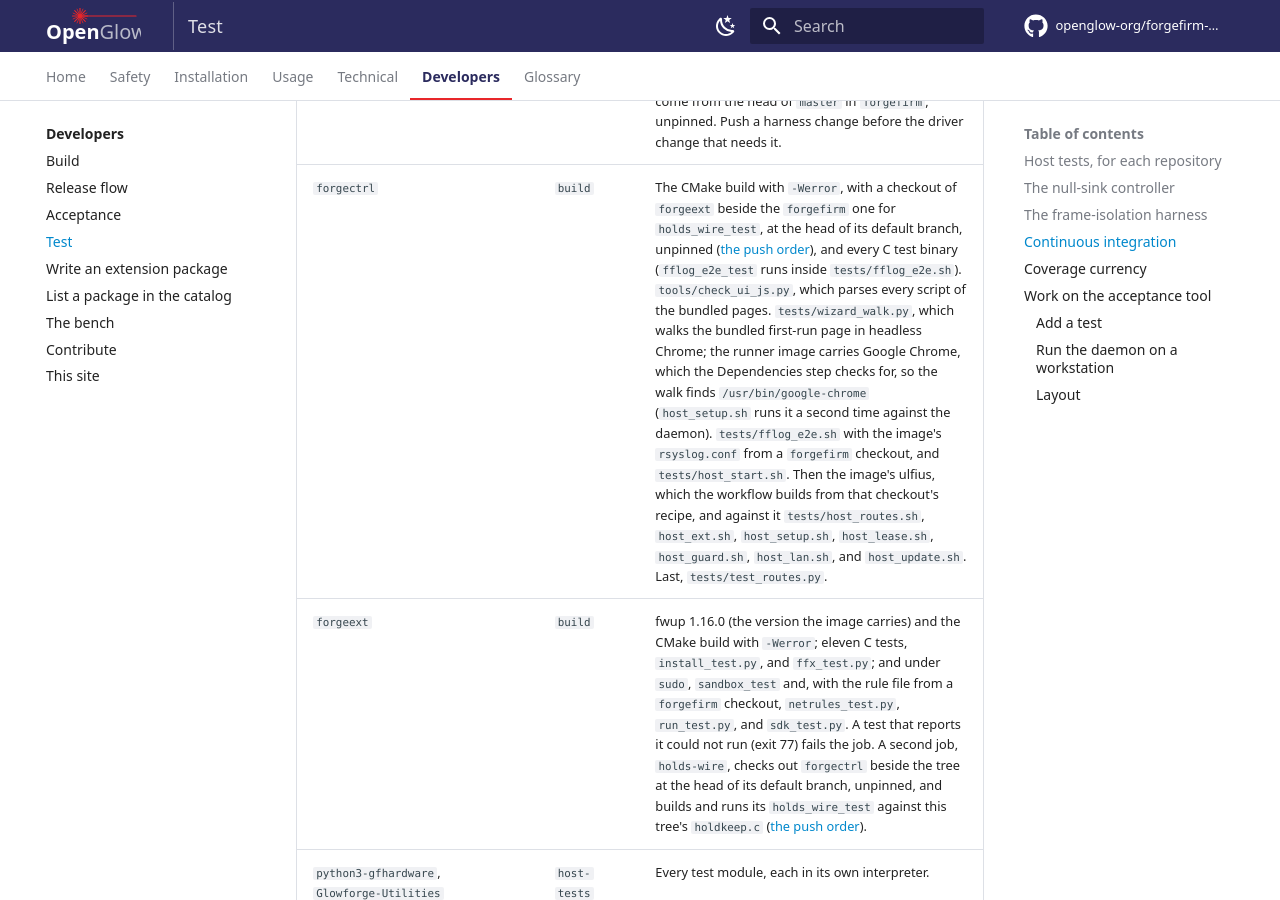
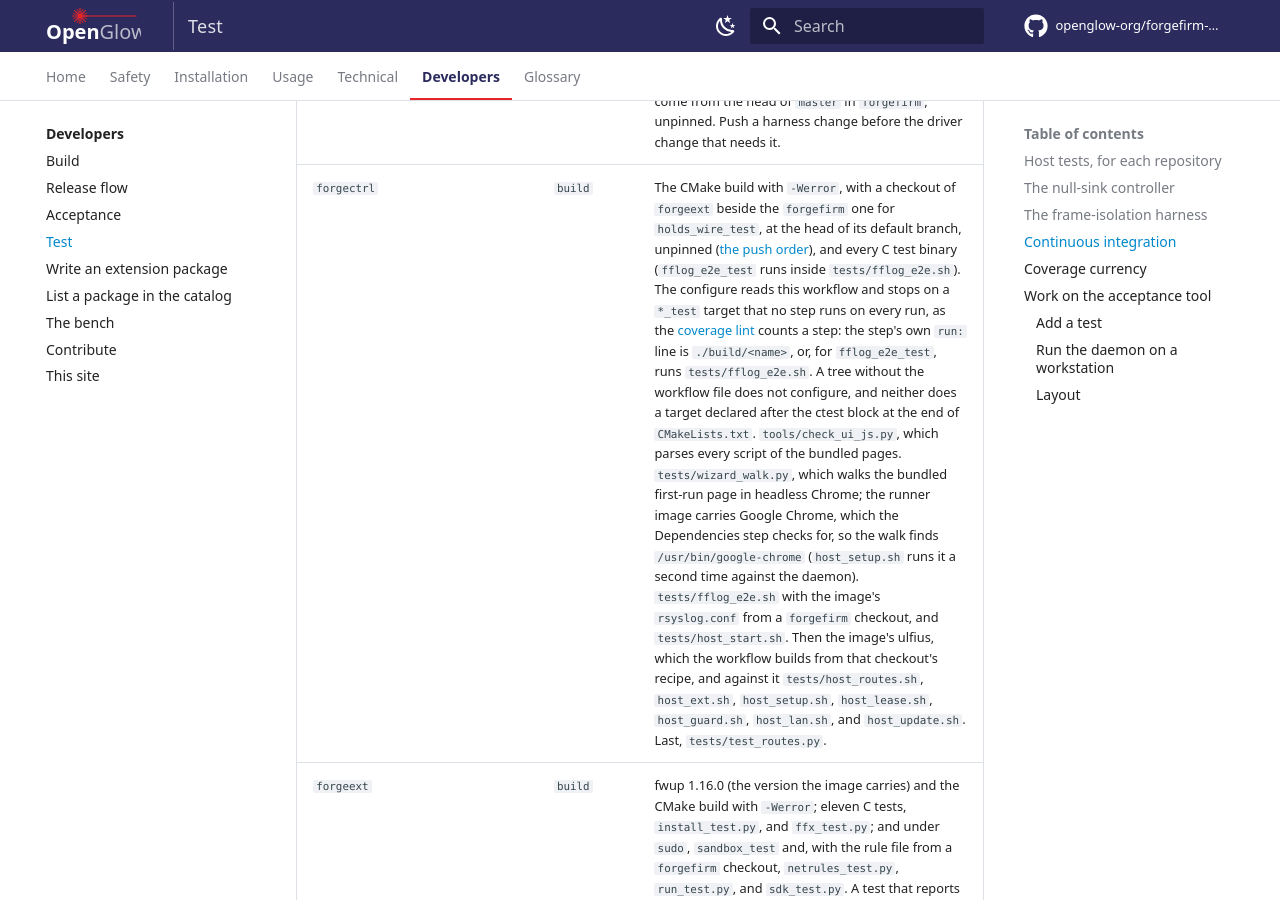
Before and after one commit to openglow-org/forgefirm-docs, an MkDocs documentation site: the page built from docs/developers/testing.md, in a window 1280 px wide and 900 px high, scrolled down 8503 px. Built offline with MkDocs 1.6.1 and Material for MkDocs 9.7.7, drawn with Linux system fonts in a browser that asks for light colours; comment, search, counter and statistics services are not loaded.

Commit message:
Testing: forgectrl's configure stops on a test target that no CI step runs
Companion of forgectrl 50b4daf (CMakeLists: the configure counts a CI
step as the lint does, and no target follows the ctest block).

The forgectrl row says each tests/*_test.c binary is a ctest case; the
configure also holds each *_test target to a step of build.yml that
runs it, a build rule no page stated.

- developers/testing.md, Continuous integration, the forgectrl row: the
  configure reads the workflow and stops on a *_test target that no step
  runs on every run, as the coverage lint counts a step: the step's own
  run: line is ./build/<name>, or, for fflog_e2e_test, runs
  tests/fflog_e2e.sh. A tree without the workflow file does not
  configure, and neither does a target declared after the ctest block at
  the end of CMakeLists.txt.

Proof: python scripts/check-style.py (style: clean), python
scripts/check-interfaces.py (interfaces: clean (245 checked)), zensical
build (strict: No issues found; the coverage-currency link resolves).
Configure-only runs of forgectrl's committed tree (cmake 3.28, WSL
Ubuntu 24.04, a git archive of each case): as committed, rc 0; with
airflow_test's run: line changed to an echo, rc 1, "airflow_test has no
step that runs it in .github/workflows/build.yml"; without build.yml,
rc 1, "file failed to open for reading"; with a late_test target
declared after the block, rc 1, "add_executable(late_test) comes after
the ctest block". Negative control on a scratch copy of the tree: the
British spelling of 'canceled' put into the edited row fails
check-style.py (one SPELLING finding, exit 1), and a link to a page that
does not exist put into the same row fails the strict build (page does
not exist, exit 1).

Acceptance: none; docs only.

```diff
--- a/docs/developers/testing.md
+++ b/docs/developers/testing.md
@@ -137,7 +137,7 @@ coverage lint reads a component's workflow at its pinned revision instead
 |---|---|---|
 | `kernel-module-glowforge` | `build` | The host tests. Then a cross build of the module with `KCFLAGS=-Werror` against linux-fslc 6.12, with the Glowforge BSP overlay and patches applied, and with the `imx_v6_v7` configuration plus the `glowforge` fragment. |
 | `grblHAL-glowforge` | `build` | The CMake build and the eight C tests. Then a checkout of `forgefirm` for the eleven harnesses, which run against the null-sink build. The harnesses come from the head of `master` in `forgefirm`, unpinned. Push a harness change before the driver change that needs it. |
-| `forgectrl` | `build` | The CMake build with `-Werror`, with a checkout of `forgeext` beside the `forgefirm` one for `holds_wire_test`, at the head of its default branch, unpinned ([the push order](release-flow.md#the-push-order)), and every C test binary (`fflog_e2e_test` runs inside `tests/fflog_e2e.sh`). `tools/check_ui_js.py`, which parses every script of the bundled pages. `tests/wizard_walk.py`, which walks the bundled first-run page in headless Chrome; the runner image carries Google Chrome, which the Dependencies step checks for, so the walk finds `/usr/bin/google-chrome` (`host_setup.sh` runs it a second time against the daemon). `tests/fflog_e2e.sh` with the image's `rsyslog.conf` from a `forgefirm` checkout, and `tests/host_start.sh`. Then the image's ulfius, which the workflow builds from that checkout's recipe, and against it `tests/host_routes.sh`, `host_ext.sh`, `host_setup.sh`, `host_lease.sh`, `host_guard.sh`, `host_lan.sh`, and `host_update.sh`. Last, `tests/test_routes.py`. |
+| `forgectrl` | `build` | The CMake build with `-Werror`, with a checkout of `forgeext` beside the `forgefirm` one for `holds_wire_test`, at the head of its default branch, unpinned ([the push order](release-flow.md#the-push-order)), and every C test binary (`fflog_e2e_test` runs inside `tests/fflog_e2e.sh`). The configure reads this workflow and stops on a `*_test` target that no step runs on every run, as the [coverage lint](#coverage-currency) counts a step: the step's own `run:` line is `./build/<name>`, or, for `fflog_e2e_test`, runs `tests/fflog_e2e.sh`. A tree without the workflow file does not configure, and neither does a target declared after the ctest block at the end of `CMakeLists.txt`. `tools/check_ui_js.py`, which parses every script of the bundled pages. `tests/wizard_walk.py`, which walks the bundled first-run page in headless Chrome; the runner image carries Google Chrome, which the Dependencies step checks for, so the walk finds `/usr/bin/google-chrome` (`host_setup.sh` runs it a second time against the daemon). `tests/fflog_e2e.sh` with the image's `rsyslog.conf` from a `forgefirm` checkout, and `tests/host_start.sh`. Then the image's ulfius, which the workflow builds from that checkout's recipe, and against it `tests/host_routes.sh`, `host_ext.sh`, `host_setup.sh`, `host_lease.sh`, `host_guard.sh`, `host_lan.sh`, and `host_update.sh`. Last, `tests/test_routes.py`. |
 | `forgeext` | `build` | fwup 1.16.0 (the version the image carries) and the CMake build with `-Werror`; eleven C tests, `install_test.py`, and `ffx_test.py`; and under `sudo`, `sandbox_test` and, with the rule file from a `forgefirm` checkout, `netrules_test.py`, `run_test.py`, and `sdk_test.py`. A test that reports it could not run (exit 77) fails the job. A second job, `holds-wire`, checks out `forgectrl` beside the tree at the head of its default branch, unpinned, and builds and runs its `holds_wire_test` against this tree's `holdkeep.c` ([the push order](release-flow.md#the-push-order)). |
 | `python3-gfhardware`, `Glowforge-Utilities` | `host-tests` | Every test module, each in its own interpreter. |
 | `forgefirm` | `forgetest-ci` | On a change under `forgetest/`, the gate, manifest, and source-bundle scripts, the overlay `kas/source-bundle.yml`, or the component recipes. Steps: the tree manifest from the recipe pins (`scripts/manifest-from-tree.py`, which also gets the pinned application sources that the log-phrase check reads); the unit tests; a pyflakes pass over `forgetest` and `tests` that fails on an undefined name, on a pyflakes crash, or when pyflakes is absent; the shared-UI check (`scripts/check-ui-vendor.py`: the `theme.css` and the vendored Bootstrap of the page are byte-identical to those of forgectrl at its pinned revision); the coverage lint with `--enforce`; and a gate self-check (the gate refuses an empty artifact with exit status 1, never with a traceback). After the tree manifest, it compares the image's extension key with the key the extension catalog publishes, and the address in the pinned forgectrl's `src/extpkg.h` with the file name that the catalog's publish tool uploads, without requesting that address; the catalog's own check workflow runs the same two comparisons, against forgefirm's default branch, on each pull request and each push to main. |
```
